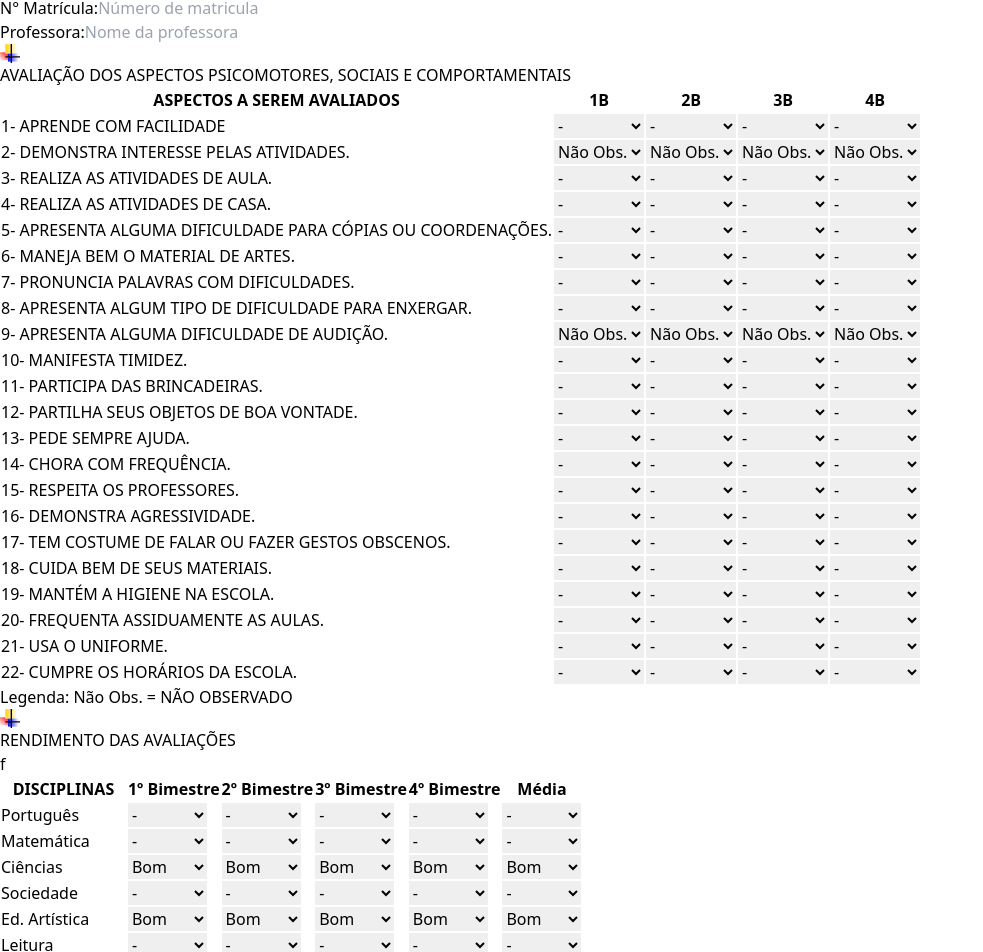
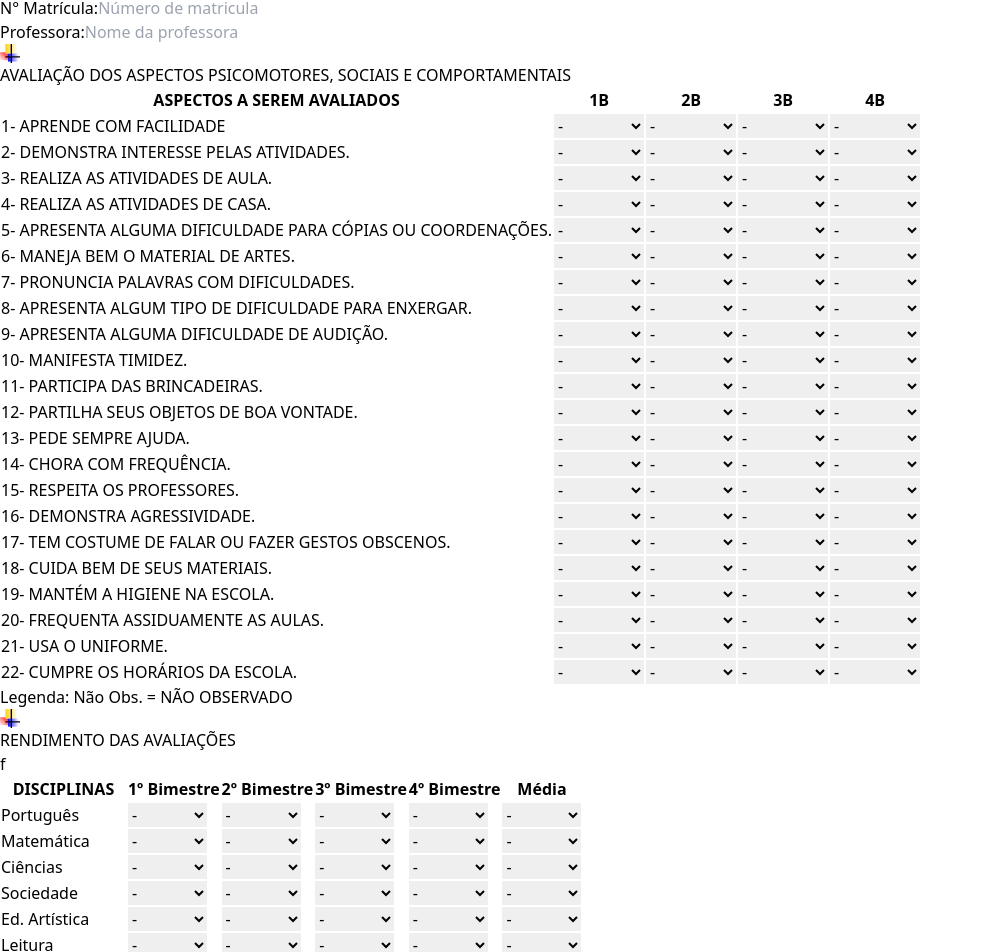
Before and after one commit to colegioseice/gerenciadorDeAlunos, a React (Vite) app: page / in a window 1280 px wide. Shown: the part 1356-2308 px from the top of the page, without its empty margins (0-983 px from the left). Built offline with nearby package versions, Linux system fonts and the light colour scheme.

Commit message:
In progress

```diff
--- a/src/App.tsx
+++ b/src/App.tsx
@@ -543,10 +543,10 @@ export default function App() {
               </tr>
               <tr>
                 <Th2>2- DEMONSTRA INTERESSE PELAS ATIVIDADES.</Th2>
-                <Td name="aspectosAvaliados.1B.demonstraInteressePelasAtividades" id="aspectosAvaliados.1B.demonstraInteressePelasAtividades"></Td>
-                <Td name="aspectosAvaliados.2B.demonstraInteressePelasAtividades" id="aspectosAvaliados.2B.demonstraInteressePelasAtividades"></Td>
-                <Td name="aspectosAvaliados.3B.demonstraInteressePelasAtividades" id="aspectosAvaliados.3B.demonstraInteressePelasAtividades"></Td>
-                <Td name="aspectosAvaliados.4B.demonstraInteressePelasAtividades" id="aspectosAvaliados.4B.demonstraInteressePelasAtividades"></Td>
+                <Td name="aspectosAvaliados.1B.demonstraInteresseAtividades" id="aspectosAvaliados.1B.demonstraInteresseAtividades"></Td>
+                <Td name="aspectosAvaliados.2B.demonstraInteresseAtividades" id="aspectosAvaliados.2B.demonstraInteresseAtividades"></Td>
+                <Td name="aspectosAvaliados.3B.demonstraInteresseAtividades" id="aspectosAvaliados.3B.demonstraInteresseAtividades"></Td>
+                <Td name="aspectosAvaliados.4B.demonstraInteresseAtividades" id="aspectosAvaliados.4B.demonstraInteresseAtividades"></Td>
               </tr>
               <tr>
                 <Th2>3- REALIZA AS ATIVIDADES DE AULA.</Th2>
@@ -592,10 +592,10 @@ export default function App() {
               </tr>
               <tr>
                 <Th2>9- APRESENTA ALGUMA DIFICULDADE DE AUDIÇÃO.</Th2>
-                <Td name="aspectosAvaliados.1B.apresentaDificuldadeAudiça" id="aspectosAvaliados.1B.apresentaDificuldadeAudiça"></Td>
-                <Td name="aspectosAvaliados.2B.apresentaDificuldadeAudiça" id="aspectosAvaliados.2B.apresentaDificuldadeAudiça"></Td>
-                <Td name="aspectosAvaliados.3B.apresentaDificuldadeAudiça" id="aspectosAvaliados.3B.apresentaDificuldadeAudiça"></Td>
-                <Td name="aspectosAvaliados.4B.apresentaDificuldadeAudiça" id="aspectosAvaliados.4B.apresentaDificuldadeAudiça"></Td>
+                <Td name="aspectosAvaliados.1B.apresentaDificuldadeAudição" id="aspectosAvaliados.1B.apresentaDificuldadeAudição"></Td>
+                <Td name="aspectosAvaliados.2B.apresentaDificuldadeAudição" id="aspectosAvaliados.2B.apresentaDificuldadeAudição"></Td>
+                <Td name="aspectosAvaliados.3B.apresentaDificuldadeAudição" id="aspectosAvaliados.3B.apresentaDificuldadeAudição"></Td>
+                <Td name="aspectosAvaliados.4B.apresentaDificuldadeAudição" id="aspectosAvaliados.4B.apresentaDificuldadeAudição"></Td>
               </tr>
               <tr>
                 <Th2>10- MANIFESTA TIMIDEZ.</Th2>
@@ -724,11 +724,11 @@ export default function App() {
               </tr>
               <tr>
                 <Th2>Ciências</Th2>
-                <Td2 name="rendimentoAvaliacoes.1B.ciencia" id="rendimentoAvaliacoes.1B.ciencia"></Td2>
-                <Td2 name="rendimentoAvaliacoes.2B.ciencia" id="rendimentoAvaliacoes.2B.ciencia"></Td2>
-                <Td2 name="rendimentoAvaliacoes.3B.ciencia" id="rendimentoAvaliacoes.3B.ciencia"></Td2>
-                <Td2 name="rendimentoAvaliacoes.4B.ciencia" id="rendimentoAvaliacoes.4B.ciencia"></Td2>
-                <Td2 name="rendimentoAvaliacoes.media.ciencia" id="rendimentoAvaliacoes.media.ciencia"></Td2>
+                <Td2 name="rendimentoAvaliacoes.1B.ciencias" id="rendimentoAvaliacoes.1B.ciencias"></Td2>
+                <Td2 name="rendimentoAvaliacoes.2B.ciencias" id="rendimentoAvaliacoes.2B.ciencias"></Td2>
+                <Td2 name="rendimentoAvaliacoes.3B.ciencias" id="rendimentoAvaliacoes.3B.ciencias"></Td2>
+                <Td2 name="rendimentoAvaliacoes.4B.ciencias" id="rendimentoAvaliacoes.4B.ciencias"></Td2>
+                <Td2 name="rendimentoAvaliacoes.media.ciencias" id="rendimentoAvaliacoes.media.ciencias"></Td2>
               </tr>
               <tr>
                 <Th2>Sociedade</Th2>
@@ -740,11 +740,11 @@ export default function App() {
               </tr>
               <tr>
                 <Th2>Ed. Artística</Th2>
-                <Td2 name="rendimentoAvaliacoes.1B.educacaoArt" id="rendimentoAvaliacoes.1B.educacaoArt"></Td2>
-                <Td2 name="rendimentoAvaliacoes.2B.educacaoArt" id="rendimentoAvaliacoes.2B.educacaoArt"></Td2>
-                <Td2 name="rendimentoAvaliacoes.3B.educacaoArt" id="rendimentoAvaliacoes.3B.educacaoArt"></Td2>
-                <Td2 name="rendimentoAvaliacoes.4B.educacaoArt" id="rendimentoAvaliacoes.4B.educacaoArt"></Td2>
-                <Td2 name="rendimentoAvaliacoes.media.educacaoArt" id="rendimentoAvaliacoes.media.educacaoArt"></Td2>
+                <Td2 name="rendimentoAvaliacoes.1B.edArtistica" id="rendimentoAvaliacoes.1B.edArtistica"></Td2>
+                <Td2 name="rendimentoAvaliacoes.2B.edArtistica" id="rendimentoAvaliacoes.2B.edArtistica"></Td2>
+                <Td2 name="rendimentoAvaliacoes.3B.edArtistica" id="rendimentoAvaliacoes.3B.edArtistica"></Td2>
+                <Td2 name="rendimentoAvaliacoes.4B.edArtistica" id="rendimentoAvaliacoes.4B.edArtistica"></Td2>
+                <Td2 name="rendimentoAvaliacoes.media.edArtistica" id="rendimentoAvaliacoes.media.edArtistica"></Td2>
               </tr>
               <tr>
                 <Th2>Leitura</Th2>
@@ -794,7 +794,7 @@ export default function App() {
         <section>
           <SectionTitle>RELATÓRIO DESCRITIVO</SectionTitle>
           <div className="w-9/12 mt-10 mx-auto">
-            <textarea className="w-full border-black border bg-slate-100" name="relatorio-descritivo" id="relatorio-descritivo" cols={30} rows={20}
+            <textarea className="w-full border-black border bg-slate-100" value={alunoData.relatorioDescritivo} onChange={(e) => setAlunoData({...alunoData, relatorioDescritivo: String(e.target.value)})} name="relatorio-descritivo" id="relatorio-descritivo" cols={30} rows={20}
               placeholder="Descreva aqui o seu relatório..." />
           </div>
           <div className="flex items-center justify-between w-8/12 mx-auto">
@@ -863,7 +863,6 @@ export default function App() {
     const bimestre = newName?.[1]
     const tipo = newName?.[2]
 
-    //name="aspectosAvaliados.1B.apresentaDificuldadeAudiça"
     return (
       <td className="border p-2">
         {/* @ts-ignore */}
@@ -896,8 +895,6 @@ export default function App() {
     const bimestre = newName?.[1]
     const tipo = newName?.[2]
 
-    //name="rendimentoAvaliacoes.1B.ciencia"
-
     return (
       <td className="border p-2">
         {/* @ts-ignore */}
```
